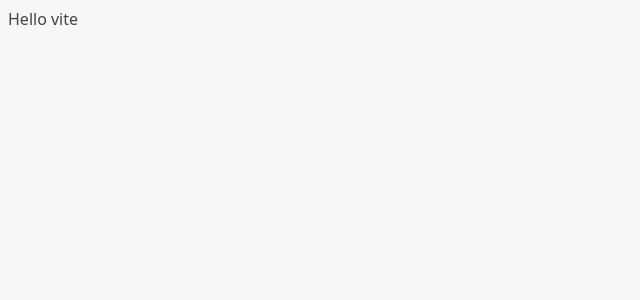
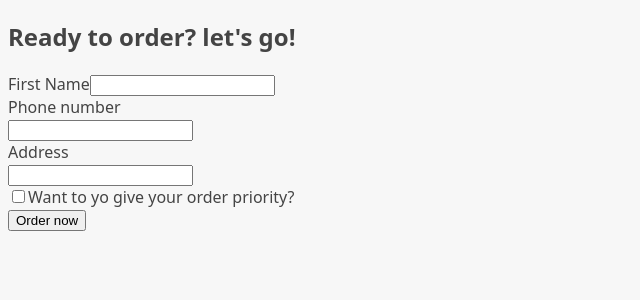
Before and after one commit to Abhishek7487/fast-react-pizza, a React (Vite) app: page /order/new in a window 1280 px wide. Shown: the top 300 px of the page, without its empty margins (0-640 px from the left). Built offline with nearby package versions, Linux system fonts and the light colour scheme.

Commit message:
Implementing Routes

```diff
--- a/src/App.jsx
+++ b/src/App.jsx
@@ -1,5 +1,35 @@
+import { RouterProvider, createBrowserRouter } from "react-router-dom";
+import Home from "./ui/Home";
+import Menu from "./features/menu/Menu";
+import Cart from "./features/cart/Cart";
+import CreateOrder from "./features/order/CreateOrder";
+import Order from "./features/order/Order";
+
+const router = createBrowserRouter([
+  {
+    path: "/",
+    element: <Home />,
+  },
+  {
+    path: "/menu",
+    element: <Menu />,
+  },
+  {
+    path: "/cart",
+    element: <Cart />,
+  },
+  {
+    path: "/order/new",
+    element: <CreateOrder />,
+  },
+  {
+    path: "/order/:orderId",
+    element: <Order />,
+  },
+]);
+
 function App() {
-  return <div>Hello vite</div>;
+  return <RouterProvider router={router} />;
 }
 
 export default App;
--- a/src/features/order/CreateOrder.jsx
+++ b/src/features/order/CreateOrder.jsx
@@ -36,7 +36,7 @@ function CreateOrder() {
 
   return (
     <div>
-      <h2>Ready to order? Let's go!</h2>
+      <h2>{`Ready to order?  let's go!`}</h2>
 
       <form>
         <div>
```
Also changed, not shown: package.json (+9 -8 lines), .eslintrc.cjs, 1 other file (tests, documents, lock files or other folders).
